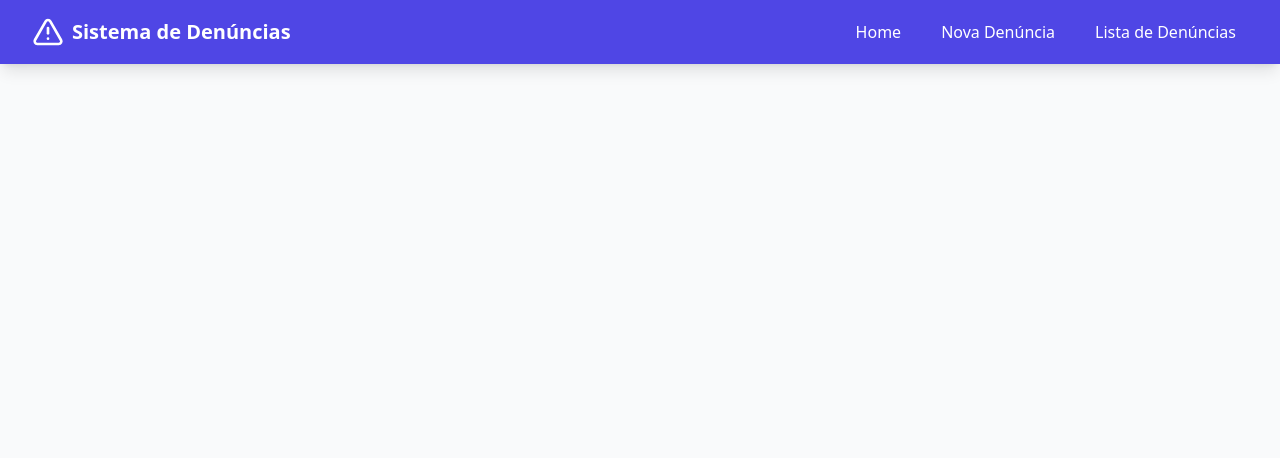
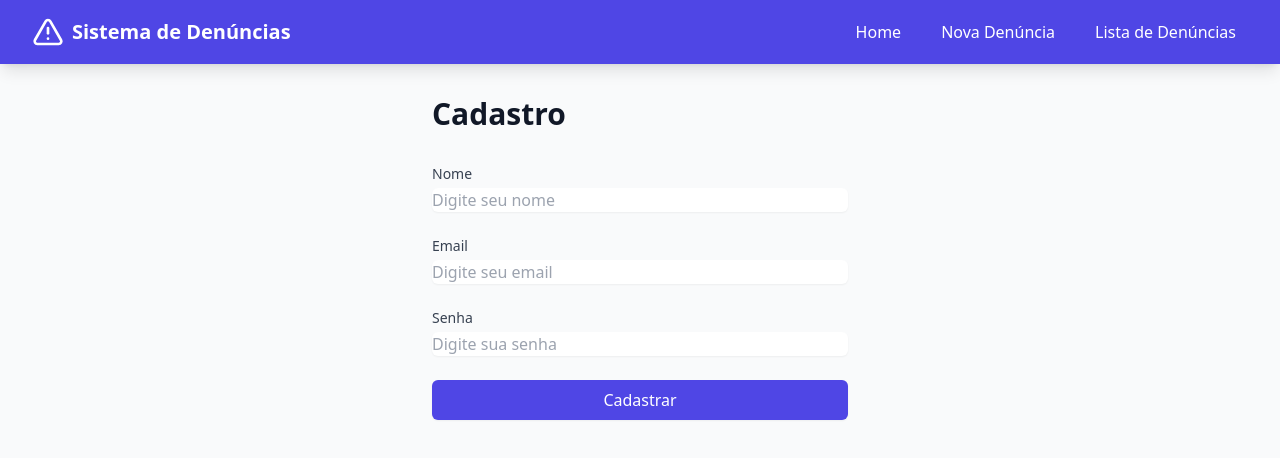
Before and after one commit to vpaesi/fala-cidadao, a React (Vite) app: page /signup in a window 1280 px wide. Shown: the top 458 px of the page. Built offline with nearby package versions, Linux system fonts and the light colour scheme.

Commit message:
feat: criação da página de inscrição #13

```diff
--- a/src/App.tsx
+++ b/src/App.tsx
@@ -3,6 +3,7 @@ import { Header } from './components/Header';
 import { Home } from './pages/Home';
 import { NovaDenuncia } from './pages/NovaDenuncia';
 import { ListaDenuncias } from './pages/ListaDenuncias';
+import { Signup } from './pages/Signup';
 import { Login } from './pages/Login';
 import { DenunciasProvider } from './context/DenunciasContext';
 
@@ -16,6 +17,7 @@ function App() {
             <Route path="/" element={<Home />} />
             <Route path="/nova-denuncia" element={<NovaDenuncia />} />
             <Route path="/denuncias" element={<ListaDenuncias />} />
+            <Route path="/signup" element={<Signup />} />
             <Route path="/login" element={<Login />} />
           </Routes>
         </div>
--- /dev/null
+++ b/src/pages/Signup.tsx
@@ -0,0 +1,73 @@
+import React, { useState } from 'react';
+import { useNavigate } from 'react-router-dom';
+
+export const Signup: React.FC = () => {
+  const navigate = useNavigate();
+  const [formData, setFormData] = useState({
+    nome: '',
+    email: '',
+    senha: '',
+  });
+
+  const handleSubmit = (e: React.FormEvent) => {
+    e.preventDefault();
+    console.log('Dados de cadastro:', formData);
+    navigate('/login');
+  };
+
+  return (
+    <div className="max-w-md mx-auto px-4 py-8">
+      <h1 className="text-3xl font-bold text-gray-900 mb-8">Cadastro</h1>
+      <form onSubmit={handleSubmit} className="space-y-6">
+        <div>
+          <label htmlFor="nome" className="block text-sm font-medium text-gray-700">
+            Nome
+          </label>
+          <input
+            type="text"
+            id="nome"
+            className="mt-1 block w-full rounded-md border-gray-300 shadow-sm focus:border-indigo-500 focus:ring-indigo-500"
+            placeholder="Digite seu nome"
+            value={formData.nome}
+            onChange={(e) => setFormData({ ...formData, nome: e.target.value })}
+            required
+          />
+        </div>
+        <div>
+          <label htmlFor="email" className="block text-sm font-medium text-gray-700">
+            Email
+          </label>
+          <input
+            type="email"
+            id="email"
+            className="mt-1 block w-full rounded-md border-gray-300 shadow-sm focus:border-indigo-500 focus:ring-indigo-500"
+            placeholder="Digite seu email"
+            value={formData.email}
+            onChange={(e) => setFormData({ ...formData, email: e.target.value })}
+            required
+          />
+        </div>
+        <div>
+          <label htmlFor="senha" className="block text-sm font-medium text-gray-700">
+            Senha
+          </label>
+          <input
+            type="password"
+            id="senha"
+            className="mt-1 block w-full rounded-md border-gray-300 shadow-sm focus:border-indigo-500 focus:ring-indigo-500"
+            placeholder="Digite sua senha"
+            value={formData.senha}
+            onChange={(e) => setFormData({ ...formData, senha: e.target.value })}
+            required
+          />
+        </div>
+        <button
+          type="submit"
+          className="w-full bg-indigo-600 text-white py-2 px-4 rounded-md shadow-sm hover:bg-indigo-500 focus:outline-none focus:ring-2 focus:ring-offset-2 focus:ring-indigo-500"
+        >
+          Cadastrar
+        </button>
+      </form>
+    </div>
+  );
+};
```
